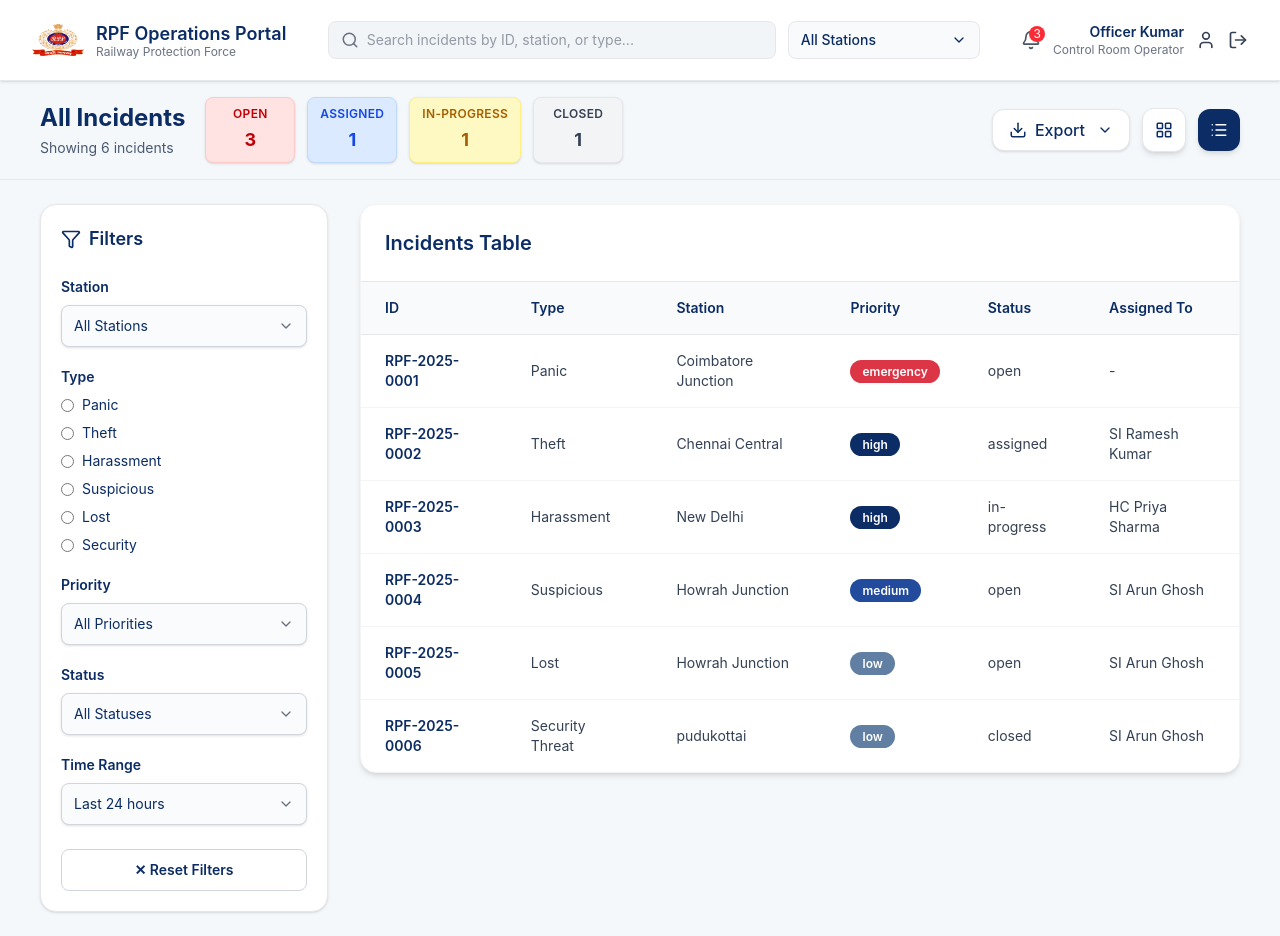
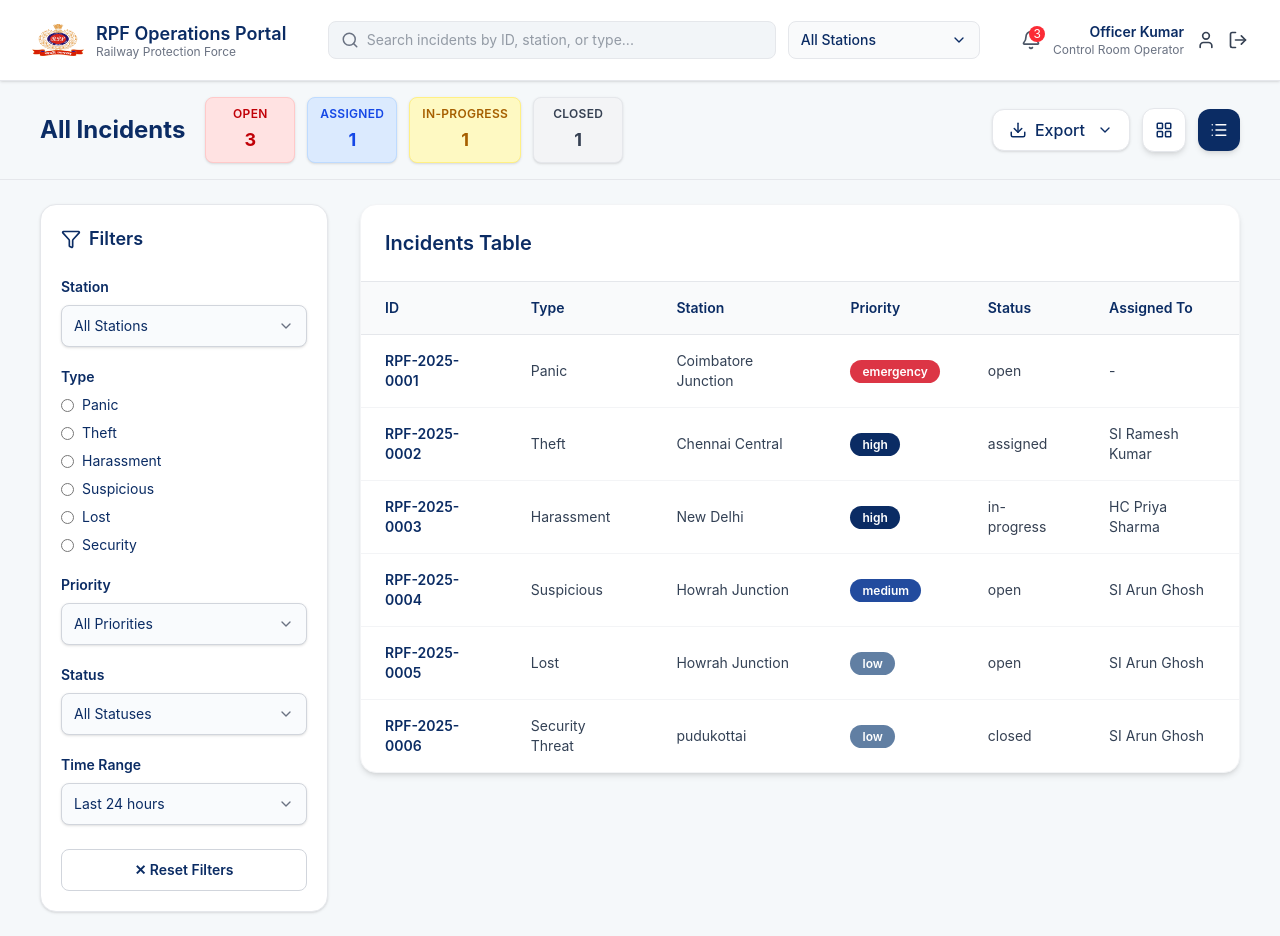
Before and after one commit to JWS-Technology/rpf-frontend, a Next.js app: page /dashboard in a window 1280 px wide. Built offline with nearby package versions, Linux system fonts and the light colour scheme.

Commit message:
[chore] commented out accient showing

```diff
--- a/app/dashboard/page.tsx
+++ b/app/dashboard/page.tsx
@@ -147,10 +147,10 @@ export default function DashboardPage() {
               <h1 className="text-2xl font-bold text-[#0b2c64]">
                 All Incidents
               </h1>
-              <p className="text-sm text-[#4a5a73] mt-1">
+              {/* <p className="text-sm text-[#4a5a73] mt-1">
                 Showing {incidentCount}{" "}
                 {incidentCount === 1 ? "incident" : "incidents"}
-              </p>
+              </p> */}
             </div>
 
             {/* Status Summary */}
```
